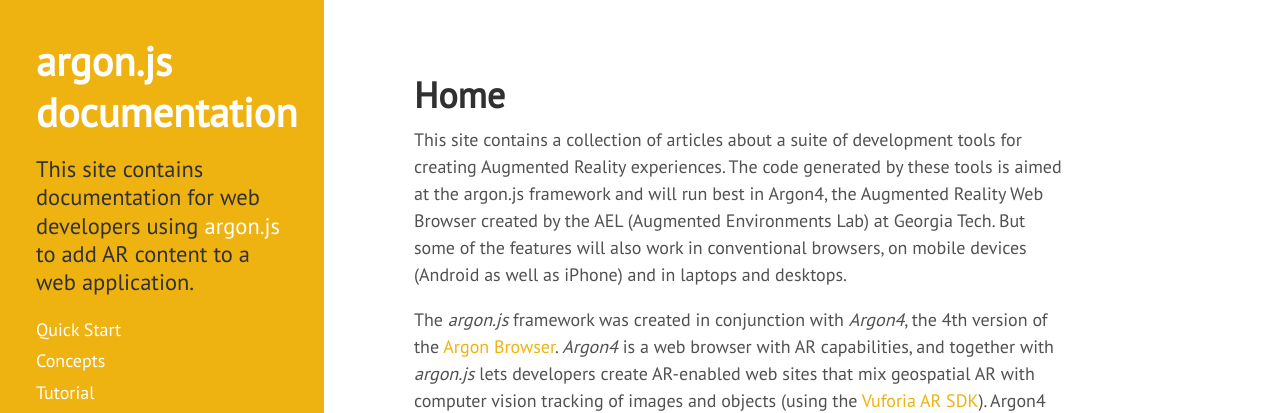
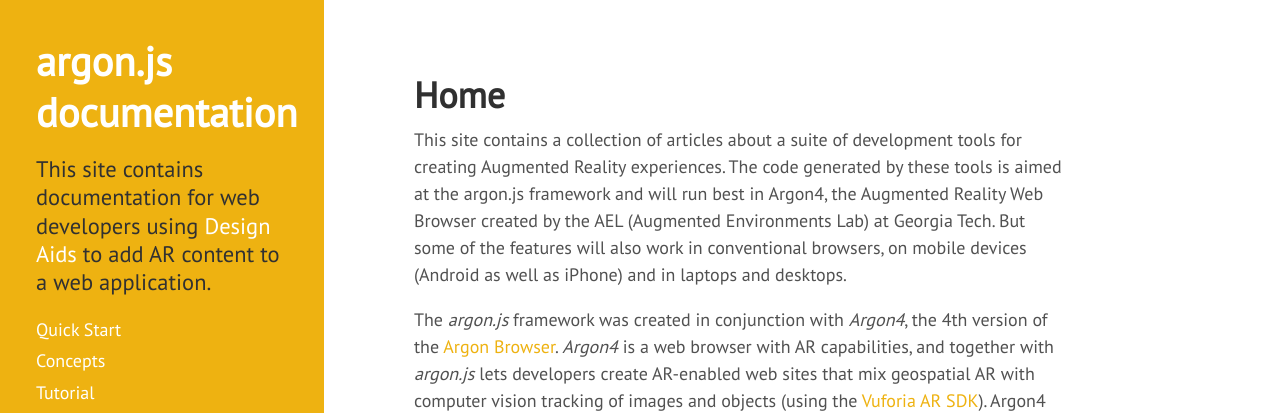
Before and after one commit to argonjs/design-tools, a Jekyll site: the page built from index.md, in a window 1280 px wide. Shown: the top 413 px of the page. Built offline with Jekyll 4.4.1, drawn with Linux system fonts in a browser that asks for light colours; nearby versions of some CDN libraries.

Commit message:
More changes to config

```diff
--- a/_config.yml
+++ b/_config.yml
@@ -11,10 +11,10 @@
 # Setup
 title:               'argon.js documentation'
 tagline:             'Documentation'
-description:         'This site contains documentation for web developers using <a href="http://argonjs.io" target="_blank">argon.js</a> to add AR content to a web application.'
-url:                 http://docs.argonjs.io/argon-user-docs/
-baseurl:             '/'
-#baseurl:             'http://docs.argonjs.io/'
+description:         'This site contains documentation for web developers using <a href="http://argonjs.io/design-aids" target="_blank">Design Aids</a> to add AR content to a web application.'
+url:                 http://argonjs.io/design-aids/
+baseurl:             'http://argonjs.io/design-aids/'
+#baseurl:             'http://argonjs.io/desing-aids/'
 
 exclude: ['Rakefile', 'LICENSE.txt', 'CLA.md', 'CONTRIBUTING.md', 'README.md', "node_modules", "package.json"]
 
```
